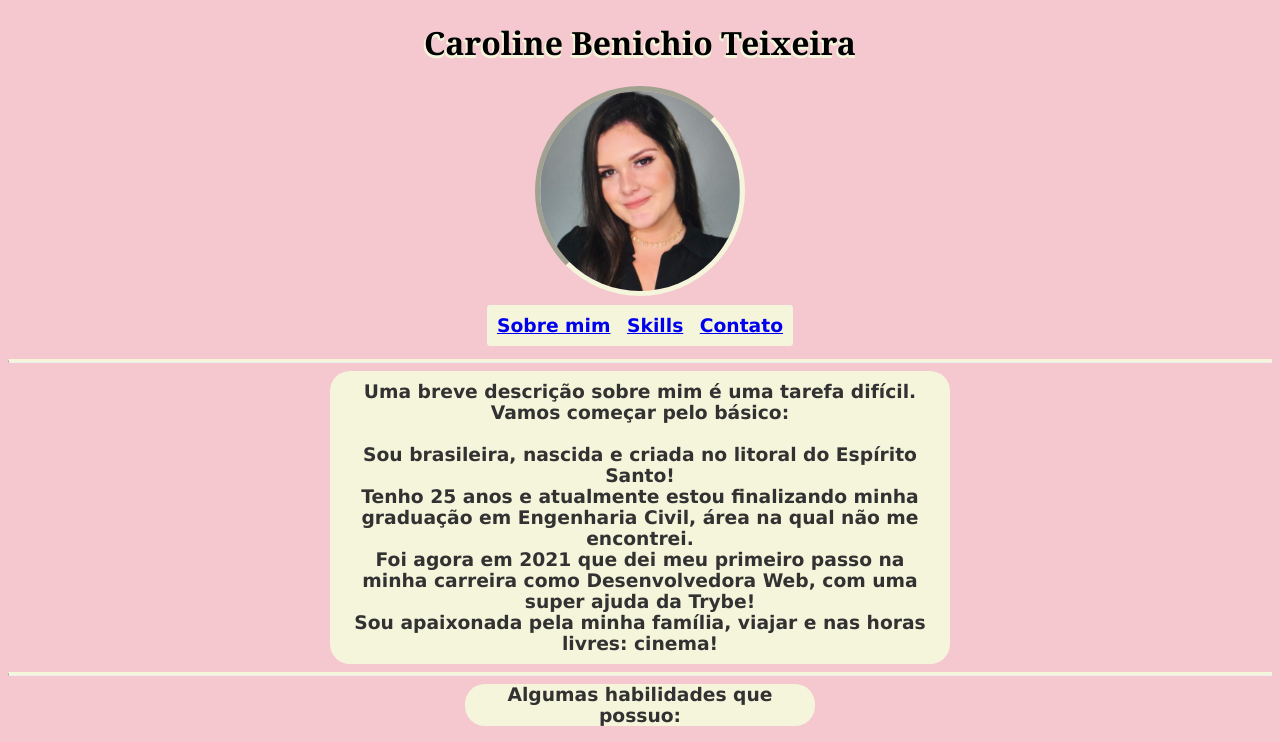
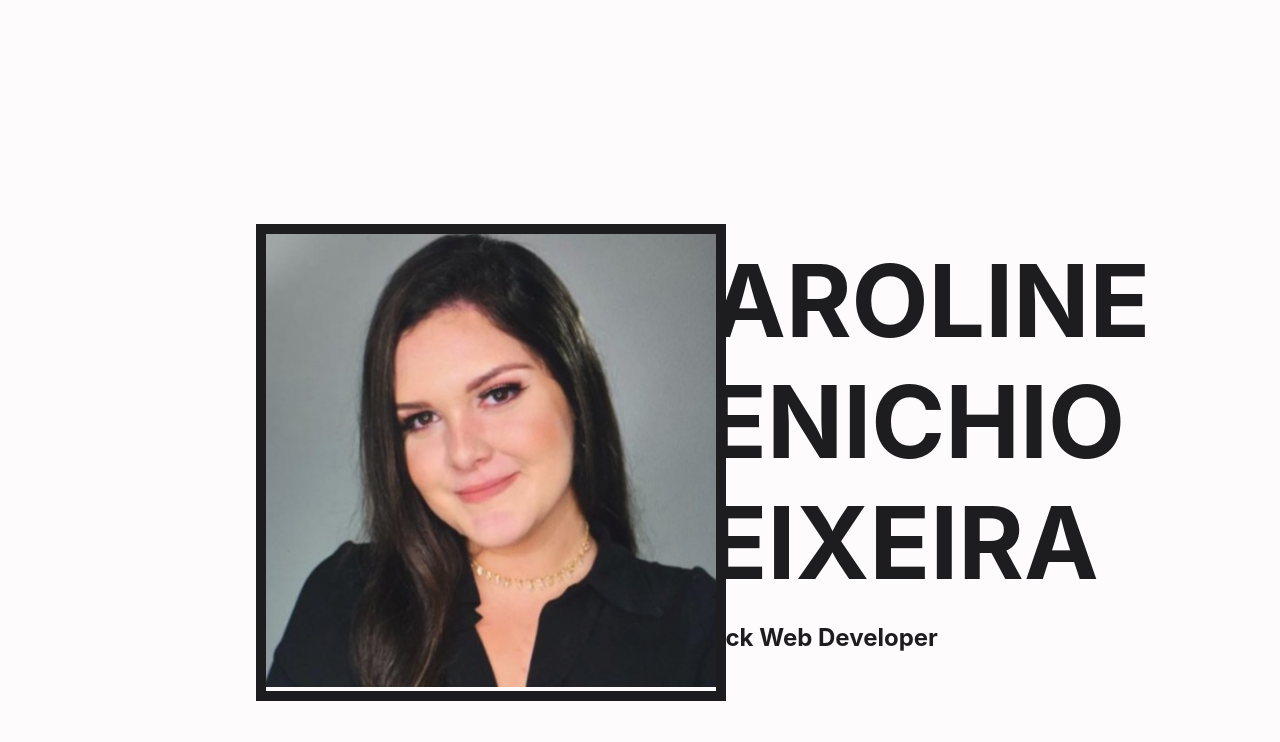
Before and after one commit to carolbenichio/carolbenichio.github.io, a plain HTML site: page index.html in a window 1280 px wide. Shown: the top 742 px of the page. Drawn offline with Linux system fonts and the light colour scheme.

Commit message:
Novo portfolio: mudanca da home

```diff
--- a/index.html
+++ b/index.html
@@ -9,9 +9,22 @@
     <link rel="stylesheet" href="style.css">
 </head>
 <body>
-        <h1 class="name">Caroline Benichio Teixeira</h1>
-        <img class="profile_photo" src="./imagens/1612810018885.jpeg" width="200" alt="Foto atual de Caroline Benichio Teixeira"><br>
-    <!--<hr class="hr">-->
+       <div class="presentation">
+                <h1 class="presentation-name">CAROLINE BENICHIO TEIXEIRA</h1>
+                <h2 class="presentation-subtitle">Full Stack Web Developer</h2>
+
+       </div>
+
+       <div class="presentation-photo">
+        <img src="./imagens/me.png"  alt="Foto atual de Caroline Benichio Teixeira" width="450px">
+        </div>
+
+       <!-- <div class="presentation-background-photo">
+            <img src="./imagens/unknown.png" alt="Foto de um código" width="1300px">
+        </div> -->
+
+    <!--<hr class="hr">
+
             <h3 class="index">
                 <ul class="index">
                 <li class="index"><a href=#who_am_i>Sobre mim</a></li>
@@ -58,6 +71,7 @@
     <hr class="hr">
         <h2 class="name"><a id=obrigada>Foi um prazer te conhecer! :)</a></h2>
 
+    -->
 
 </body>
 </html>
--- a/style.css
+++ b/style.css
@@ -1,13 +1,42 @@
 body {
-    background-color:rgb(245, 199, 206);
-    text-align: center;
-    color: rgb(51, 50, 50);
-    font-family:'Lucida Sans', 'Lucida Sans Regular', 'Lucida Grande', 'Lucida Sans Unicode', Geneva, Verdana, sans-serif;
+    background-color: #FDFBFB;
+}
+.presentation {
+    position: absolute;
+    left: 50%;
+    top: 30%;
+    z-index: 2;
 }
 
-.profile_photo {
-    border-radius: 50%;
-    border: 5px inset rgb(245, 245, 220)
+.presentation-name {
+    font-family: Montserrat -apple-system, BlinkMacSystemFont, 'Segoe UI', Roboto, Oxygen, Ubuntu, Cantarell, 'Open Sans', 'Helvetica Neue', sans-serif;
+    font-size: 100px;
+    margin: auto;
+    color: #1D1C1F;
+
+}
+
+.presentation-subtitle {
+    font-family: Montserrat -apple-system, BlinkMacSystemFont, 'Segoe UI', Roboto, Oxygen, Ubuntu, Cantarell, 'Open Sans', 'Helvetica Neue', sans-serif;
+    color: #1D1C1F;
+}
+
+.presentation-photo {
+    border: 10px solid #1D1C1F;
+    width: fit-content;
+    text-decoration: none;
+    position: absolute;
+    float: left;
+    left: 20%;
+    top: 28%;
+    z-index: 2;
+}
+
+.presentation-background-photo {
+    z-index: 1;
+    opacity: 0.5;
+    position: absolute;
+    margin: 200px;
 }
 
 .hr {
```
Also changed, not shown: imagens/coding.png (added), imagens/coding.webp (added), imagens/me.png (added), imagens/unknown.png (added).
